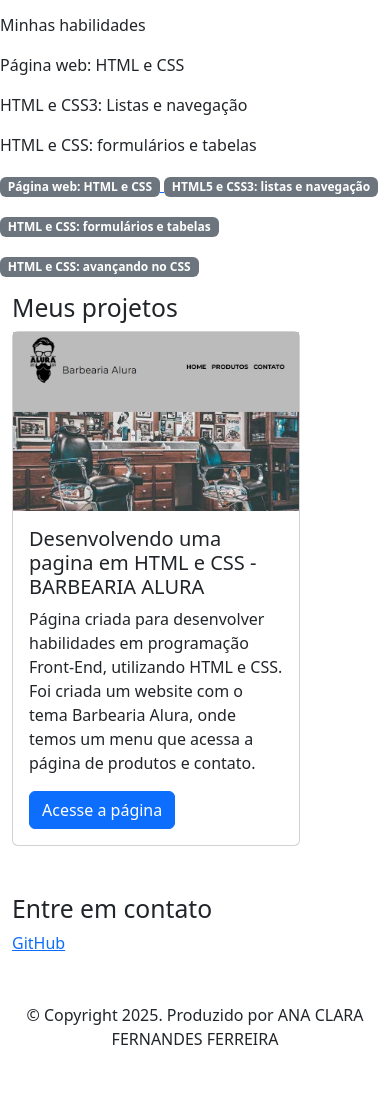
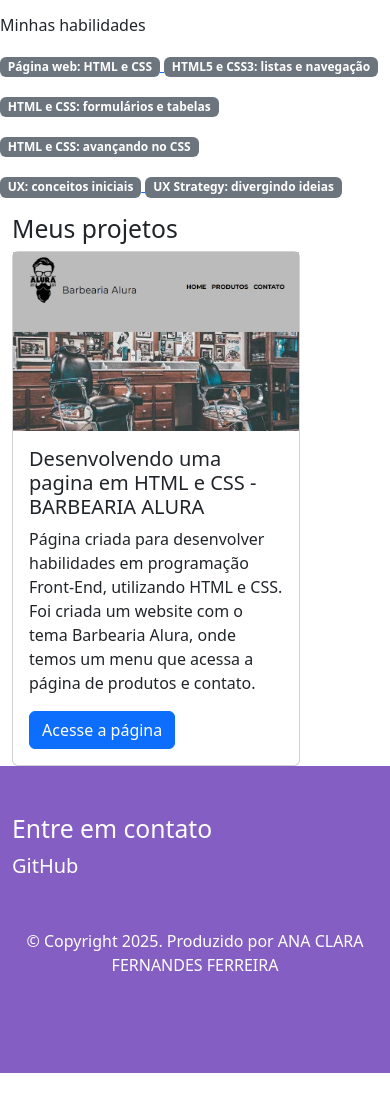
Before and after one commit to annacllr/portifolio, a plain HTML site: page index.html in a window 390 px wide. Shown: the part 1084-2180 px from the top of the page. After the commit the page ends 2157 px from the top, so only its background shows below. Drawn offline with nearby package versions, Linux system fonts and the light colour scheme.

Commit message:
inserir habilidades mobile

```diff
--- a/index.html
+++ b/index.html
@@ -20,29 +20,29 @@
     <p> Sou estudante do gabriel de Lara, faço curso de desenvolvimento de sistemas, para trabalhar nessa area futuramente...</p>
     <p>Minhas habilidades</p>
     <div>
-        <p>Página web: HTML e CSS</p>
-        <p>HTML e CSS3: Listas e navegação</p>
-        <p>HTML e CSS: formulários e tabelas</p>
-    </div>
 
-    <a href="doc/HTML-CSS_Parte1
-            <a href="doc/HTML-CSS_Parte2" target="_blank">
+    <a href="doc/HTML parte 1.pdf" target="_blank">
                 <p class="badge bg-secondary">Página web: HTML e CSS</p>
             </a>
-            <a href="doc/HTML parte 2.pdf">
-            <a href="doc/HTML parte 2.pdf" target="_blank">
+            <a href="doc/HTML parte 2.pdff" target="_blank">
                 <p class="badge bg-secondary">HTML5 e CSS3: listas e navegação</p>
             </a>
-            <a href="doc/HTML parte 3.pdf">
             <a href="doc/HTML parte 3.pdf" target="_blank">
                 <p class="badge bg-secondary">HTML e CSS: formulários e tabelas</p>
             </a>
-            <a href="doc/HTML parte 4.pdf">
             <a href="doc/HTML parte 4.pdf" target="_blank">
                 <p class="badge bg-secondary">HTML e CSS: avançando no CSS</p>
             </a>
         </div>
 
+        <div>
+            <a href="doc/Certificado - Alura - Cursos {2}.pdf" target="_blank">
+                <p class="badge bg-secondary">UX: conceitos iniciais</p>
+            </a>
+            <a href="doc/Certificado - Alura - Cursos {3.pdf" target="_blank">
+                <p class="badge bg-secondary">UX Strategy: divergindo ideias</p>
+            </a>
+        </div>
     </header>
 
     <main class="container">
@@ -62,10 +62,10 @@
             </div>
         </div>
     </main>
-    <footer class="container py-5">
+       <footer class="container py-5" id="rodape">
         <h2>Entre em contato</h2>
         <div>
-            <a href="https://github.dev/annacllr">GitHub</a>
+            <a id="ancora"href="https://github.dev/annacllr">GitHub</a>
         </div>
         <p class="my-5 text-center"> &copy; Copyright 2025. Produzido por ANA CLARA FERNANDES FERREIRA</p>
     </footer>
--- a/style.css
+++ b/style.css
@@ -1,11 +1,46 @@
+@import url('https://fonts.googleapis.com/css2?family=Montserrat:ital,wght@0,100..900;1,100..900&family=Oswald:wght@200..700&family=Roboto+Condensed:ital,wght@0,100..900;1,100..900&display=swap');
 
+<<<<<<< HEAD:root {
+    --cor-principal: #C78BA7;
+    --cor-rosa: #ec94a1;
+    --secundaria: #ffa392;
+    --cor-salmão: #ffba7f;
+    --cor-laranja: #ffd770;
+    --cor-amarelo: #f9f871;
+    --cor-branco: #ffffff;
+    --cor-preto: #000000;
+
+}
+
+#body {
+    background-color: var(--cor-rosa);
+}
+
+#rodape {
+    background-color: var(--cor-principal);
+    color: var(--cor-branco);
+}
+
+#ancora {
+    text-decoration: none;
+    color: var(--cor-branco);
+    font-size: 20px;
+    transition: color 0.3s ease;
+}
+
+#ancora:hover {
+    color: var(--cor-principal);
+    cursor: pointer;
+    text-decoration: underline;
+}
 
 :root {
-    --cor-principal:#C78BA7;
-    --cor-rosa:#ec94a1;
-    --secundaria: #ffa392;
-    --cor-salmão: #ffba7f;
-    --cor-laranja:#ffd770;
-    --cor-amarelo:#f9f871;
-    --cor-branco:#ffffff;
-    --cor-preto:#000000;
+    --cor-principal:#845ec2;
+    --cor-escuro: #dbafff;
+    --cor-secundaria: #3b1e79;
+    --cor-azulclaro: #deb2ff;
+    --cor-azulescuro: #deb2ff;
+    --cor-branco: #ffffff;
+    --cor-preto: #000000;
+}
+}
```
